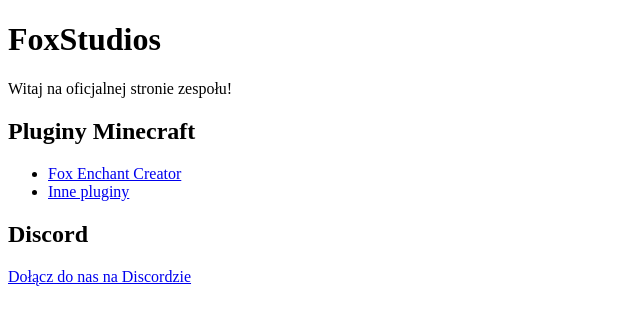
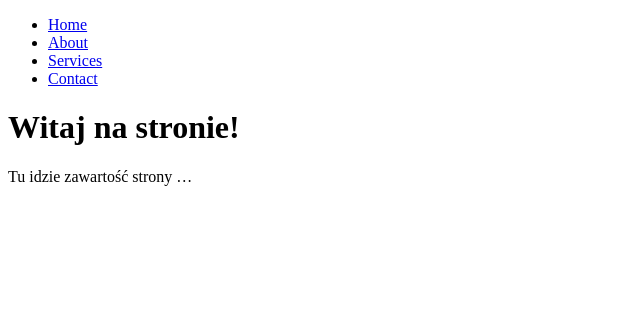
Before and after one commit to LisooYT/foxstudios, a plain HTML site: page index.html in a window 1280 px wide. Shown: the whole page, without its empty margins (0-640 px from the left). Drawn offline with Linux system fonts and the light colour scheme.

Commit message:
Update index.html structure and content

```diff
--- a/index.html
+++ b/index.html
@@ -1,20 +1,27 @@
 <!DOCTYPE html>
-<html>
+<html lang="en">
 <head>
   <meta charset="UTF-8">
-  <title>FoxStudios</title>
+  <meta name="viewport" content="width=device‑width, initial-scale=1.0">
+  <title>Moja strona</title>
+  <link rel="stylesheet" href="styles.css">
 </head>
 <body>
-  <h1>FoxStudios</h1>
-  <p>Witaj na oficjalnej stronie zespołu!</p>
-
-  <h2>Pluginy Minecraft</h2>
-  <ul>
-    <li><a href="#">Fox Enchant Creator</a></li>
-    <li><a href="#">Inne pluginy</a></li>
-  </ul>
-
-  <h2>Discord</h2>
-  <p><a href="LINK_DO_DISCORDA">Dołącz do nas na Discordzie</a></p>
+  <div class="menu">
+    <nav>
+      <ul>
+        <li><a href="#">Home</a></li>
+        <li><a href="#">About</a></li>
+        <li><a href="#">Services</a></li>
+        <li><a href="#">Contact</a></li>
+        <!-- dodaj więcej pozycji menu -->
+      </ul>
+    </nav>
+  </div>
+  <div class="content">
+    <h1>Witaj na stronie!</h1>
+    <p>Tu idzie zawartość strony …</p>
+    <!-- i tak dalej -->
+  </div>
 </body>
 </html>
```
